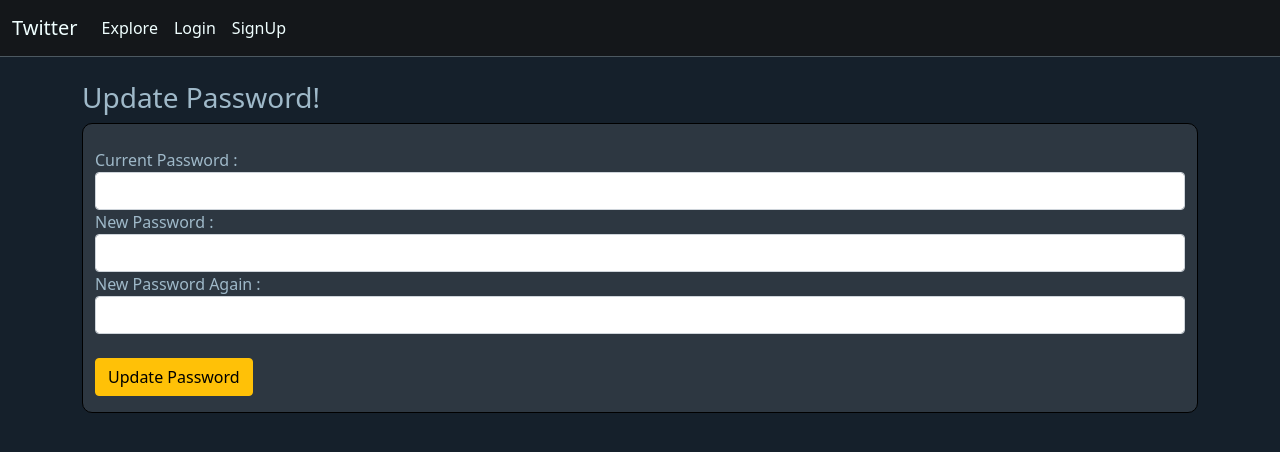
After one commit to Devesh475/Django-Twitter-Clone, a Django app: page /passwordupdate in a window 1280 px wide. The commit adds this page. Shown: the top 452 px of the page. Run offline with Django 3.2, Linux system fonts and the light colour scheme.

Commit message:
change password

```diff
--- a/tweetproject/templates/base.html
+++ b/tweetproject/templates/base.html
@@ -73,6 +73,7 @@
                     </a>
                     <ul class="dropdown-menu" aria-labelledby="navbarDropdown">
                       <li><a class="dropdown-item" href="{% url 'detailuser' request.user.id %}">{{request.user}}</a></li>
+                      <li><a class="dropdown-item" href="{% url 'passwordupdate' %}">Change Password</a></li>
                       <li><a class="dropdown-item" href="{% url 'accountdelete' %}">Delete Account</a></li>
                       <li><a class="dropdown-item" href="{% url 'allusers' %}">All Users</a></li>
                       <li><a class="dropdown-item" href="#">More</a></li>
--- /dev/null
+++ b/tweetproject/templates/passwordupdate.html
@@ -0,0 +1,23 @@
+{% extends "base.html" %}
+
+{% block content %}
+<br>
+<h3>Update Password!</h3>
+<div class="card" style="border: 1px solid rgb(0, 0, 0);background-color: #2d3741; border-radius: 10px;">
+    <br>
+    <div class="container">
+        <form action="{% url 'passwordupdate' %}" method="POST" enctype="multipart/form-data">
+            {% csrf_token %}
+            <label for="password">Current Password : </label>
+            <input type="password" name="password" class="form-control">
+            <label for="password1">New Password : </label>
+            <input type="password" name="password1" class="form-control">
+            <label for="password2">New Password Again : </label>
+            <input type="password" name="password2" class="form-control">
+            <br>
+            <button class="btn btn-warning">Update Password</button>
+        </form>
+    </div>
+</div>
+
+{% endblock %}
--- a/tweetproject/user/urls.py
+++ b/tweetproject/user/urls.py
@@ -14,4 +14,5 @@ urlpatterns = [
     path('viewfollowing/<int:pk>', viewfollowing, name="viewfollowing"),
     path('viewfollowers', viewfollowers, name="viewfollowers"),
     path('accountdelete', accountdelete, name="accountdelete"),
+    path('passwordupdate', passwordupdate, name="passwordupdate")
 ]
--- a/tweetproject/user/views.py
+++ b/tweetproject/user/views.py
@@ -197,9 +197,12 @@ def viewfollowers(request):
     context = {"followers":users}
     return render(request, template_name, context)
 
+@login_required
 def accountdelete(request):
     if request.method == "POST":
-        user = User.objects.get(id=request.user.id)
+        username = request.user
+        password = request.POST['password']
+        user = authenticate(request, username=username, password=password)
         try:
             if user is not None:
                 user.delete()
@@ -209,3 +212,22 @@ def accountdelete(request):
     template_name = "accountdelete.html"
     context = {}
     return render(request, template_name, context)
+
+def passwordupdate(request):
+    if request.method == 'POST':
+        username = User.objects.get(id=request.user.id)
+        password = request.POST['password']
+
+        password1 = request.POST['password1']
+        password2 = request.POST['password2']
+        if password1 != password2:
+            return redirect('/passwordupdate')
+        user = authenticate(request, username=username, password=password)
+
+        if user is not None:
+            user.set_password(password2)
+            user.save()
+            return redirect('/loginuser')
+    template_name = "passwordupdate.html"
+    context = {}
+    return render(request, template_name, context)
```
Also changed, not shown: tweetproject/templates/accountdelete.html (+7 -4 lines), tweetproject/db.sqlite3.
